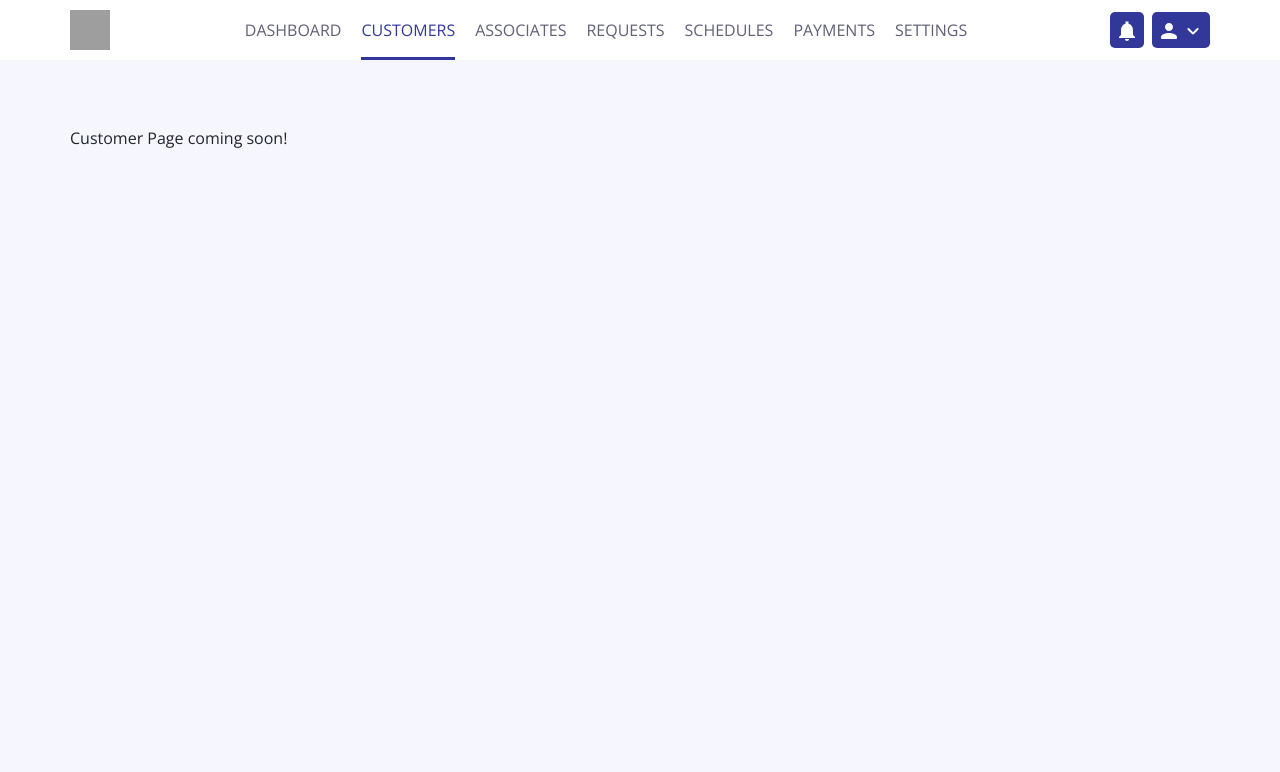
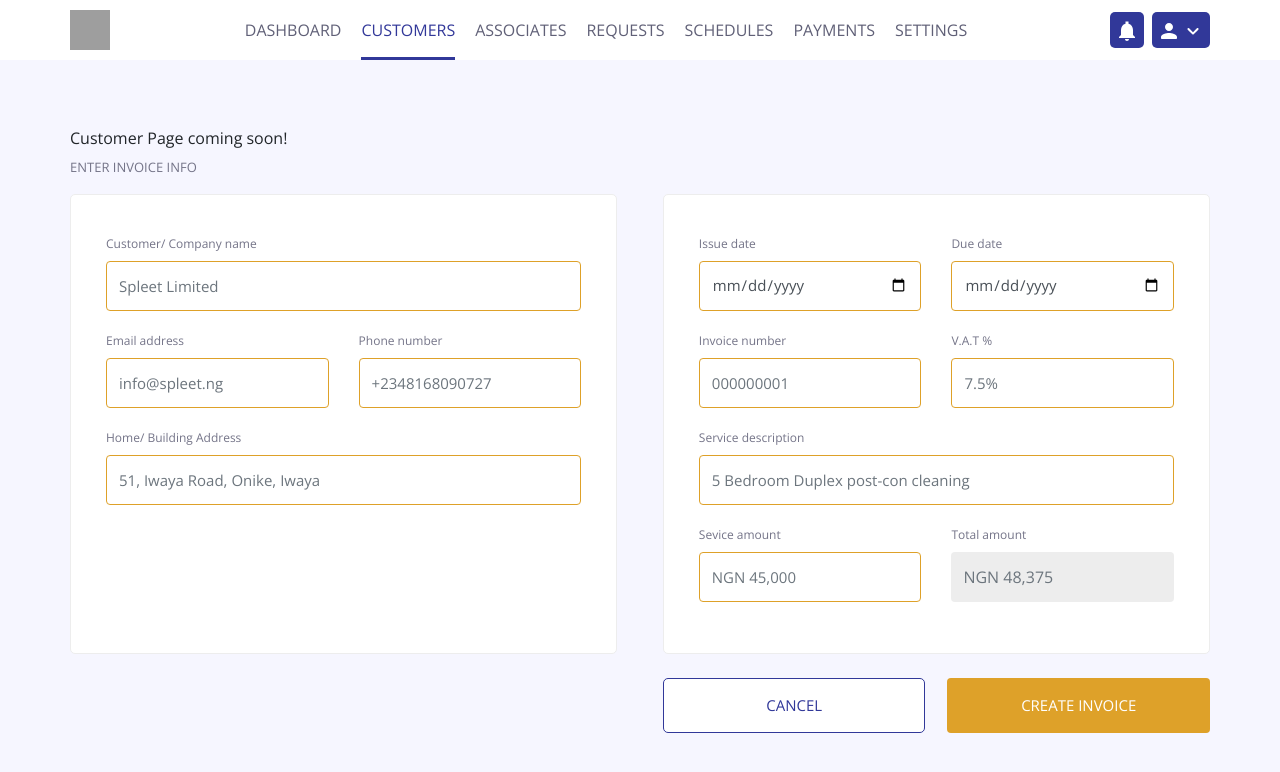
Before and after one commit to jstloyal/fichaya-task, a React (Create React App) app: page /customers in a window 1280 px wide. Shown: the top 772 px of the page. Built offline with nearby package versions, Linux system fonts and the light colour scheme; grey boxes are pictures that could not be loaded.

Commit message:
add react-hook-form to get data from form

```diff
--- a/package.json
+++ b/package.json
@@ -11,6 +11,7 @@
     "react": "^17.0.1",
     "react-bootstrap": "^1.4.3",
     "react-dom": "^17.0.1",
+    "react-hook-form": "^6.14.2",
     "react-router-dom": "^5.2.0",
     "react-scripts": "4.0.1",
     "web-vitals": "^0.2.4"
--- a/src/components/Invoice/InvoiceForm.js
+++ b/src/components/Invoice/InvoiceForm.js
@@ -1,17 +1,25 @@
 import React from 'react';
+import { useForm } from 'react-hook-form';
 import { Card, Form, Row, Col, Button } from 'react-bootstrap';
 import './InvoiceForm.styles.css';
 
 function InvoiceForm() {
+  const { register, handleSubmit, errors } = useForm();
+
+  const onSubmit = data => console.log(data);
+
   return (
     <div className="my-invoice">
+      <Form onSubmit={handleSubmit(onSubmit)}>
+      <p className="mt-2">ENTER INVOICE INFO</p>
       <div className="invoice-form">
         <Card className="invoice-card">
-          <Form>
           <Form.Group>
             <Form.Label>Customer/ Company name</Form.Label>
             <Form.Control
               type="text"
+              name="name"
+              ref={register}
               className="form-line"
               placeholder="Spleet Limited"
             />
@@ -22,6 +30,8 @@ function InvoiceForm() {
                 <Form.Label>Email address</Form.Label>
                 <Form.Control
                   type="email"
+                  name="email"
+                  ref={register}
                   className="form-line"
                   placeholder="info@spleet.ng"
                 />
@@ -32,6 +42,8 @@ function InvoiceForm() {
                 <Form.Label>Phone number</Form.Label>
                 <Form.Control
                   type="number"
+                  name="phone"
+                  ref={register}
                   className="form-line"
                   placeholder="+2348168090727"
                 />
@@ -42,11 +54,12 @@ function InvoiceForm() {
             <Form.Label>Home/ Building Address</Form.Label>
             <Form.Control
               type="text"
+              name="address"
+              ref={register}
               className="form-line"
               placeholder="51, Iwaya Road, Onike, Iwaya"
             />
           </Form.Group>
-          </Form>
         </Card>
         <Card className="invoice-card">
           <Row>
@@ -55,6 +68,8 @@ function InvoiceForm() {
                 <Form.Label>Issue date</Form.Label>
                 <Form.Control
                   type="date"
+                  name="issue-date"
+                  ref={register}
                   className="form-line"
                   placeholder="20/01/2021"
                 />
@@ -65,6 +80,8 @@ function InvoiceForm() {
                 <Form.Label>Due date</Form.Label>
                 <Form.Control
                   type="date"
+                  name="due-date"
+                  ref={register}
                   className="form-line"
                   placeholder="05/05/2021"
                 />
@@ -77,6 +94,8 @@ function InvoiceForm() {
                 <Form.Label>Invoice number</Form.Label>
                 <Form.Control
                   type="number"
+                  name="invoice-num"
+                  ref={register}
                   className="form-line"
                   placeholder="000000001"
                 />
@@ -87,6 +106,8 @@ function InvoiceForm() {
                 <Form.Label className="form-label">V.A.T %</Form.Label>
                 <Form.Control
                   type="number"
+                  name="vat"
+                  ref={register}
                   className="form-line"
                   placeholder="7.5%"
                 />
@@ -97,6 +118,8 @@ function InvoiceForm() {
             <Form.Label>Service description</Form.Label>
             <Form.Control
               type="text"
+              name="description"
+              ref={register}
               className="form-line"
               placeholder="5 Bedroom Duplex post-con cleaning"
             />
@@ -107,6 +130,8 @@ function InvoiceForm() {
                 <Form.Label>Sevice amount</Form.Label>
                 <Form.Control
                   type="number"
+                  name="amount"
+                  ref={register}
                   className="form-line"
                   placeholder="NGN 45,000"
                 />
@@ -117,6 +142,8 @@ function InvoiceForm() {
                 <Form.Label>Total amount</Form.Label>
                 <Form.Control
                   type="number"
+                  name="total"
+                  ref={register}
                   placeholder="NGN 48,375"
                   className="total"
                 />
@@ -127,8 +154,15 @@ function InvoiceForm() {
       </div>
       <div className="mt-4 float-right invoice-btn">
         <Button className="cancel-btn">CANCEL</Button>
-        <Button type="submit" className="submit-btn">CREATE INVOICE</Button>
+        <Button
+          type="submit"
+          className="submit-btn"
+          onSubmit={handleSubmit(onSubmit)}
+        >
+          CREATE INVOICE
+        </Button>
       </div>
+      </Form>
     </div>
   );
 };
--- a/src/components/Invoice/InvoiceForm.styles.css
+++ b/src/components/Invoice/InvoiceForm.styles.css
@@ -1,5 +1,10 @@
 .my-invoice {
   width: 100%;
+}
+
+.my-invoice p {
+  font-size: 13px;
+  color: #747488;
 }
 
 .invoice-form {
@@ -65,6 +70,10 @@
   font-size: 15px;
 }
 
+.form-line:hover {
+  border: 1px solid #DEA129 !important;
+}
+
 .form-label {
   font-size: 12px;
   color: #747488;
--- a/src/pages/Customers.js
+++ b/src/pages/Customers.js
@@ -1,11 +1,11 @@
 import React from 'react';
-// import InvoiceForm from '../components/Invoice/InvoiceForm';
+import InvoiceForm from '../components/Invoice/InvoiceForm';
 
 function Customers() {
   return (
     <div className="content">
       Customer Page coming soon!
-      {/* <InvoiceForm /> */}
+      <InvoiceForm />
     </div>
   )
 }
```
Also changed, not shown: 2 other files (tests, documents, lock files or other folders). Lines whose indentation alone changed are shown as unchanged.
